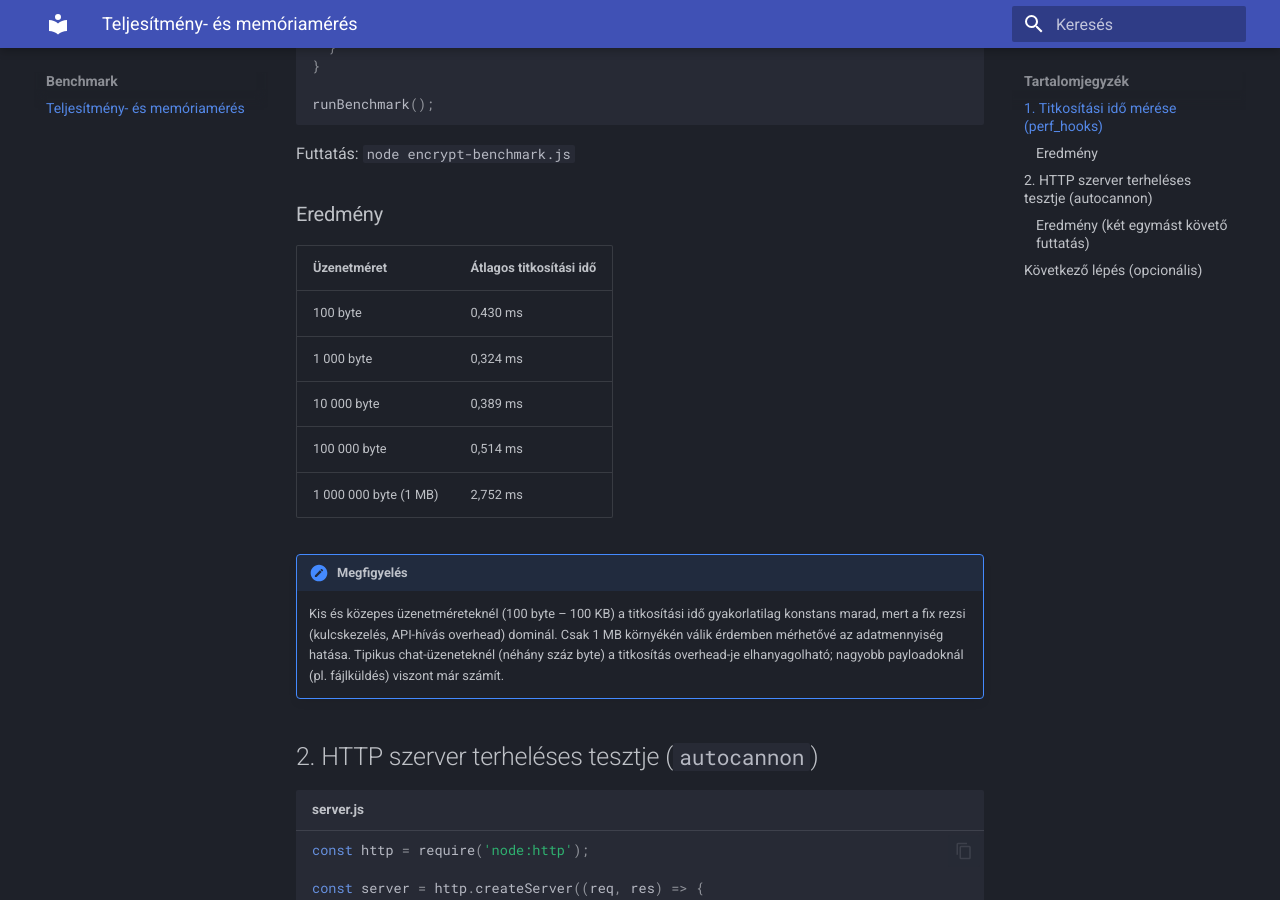
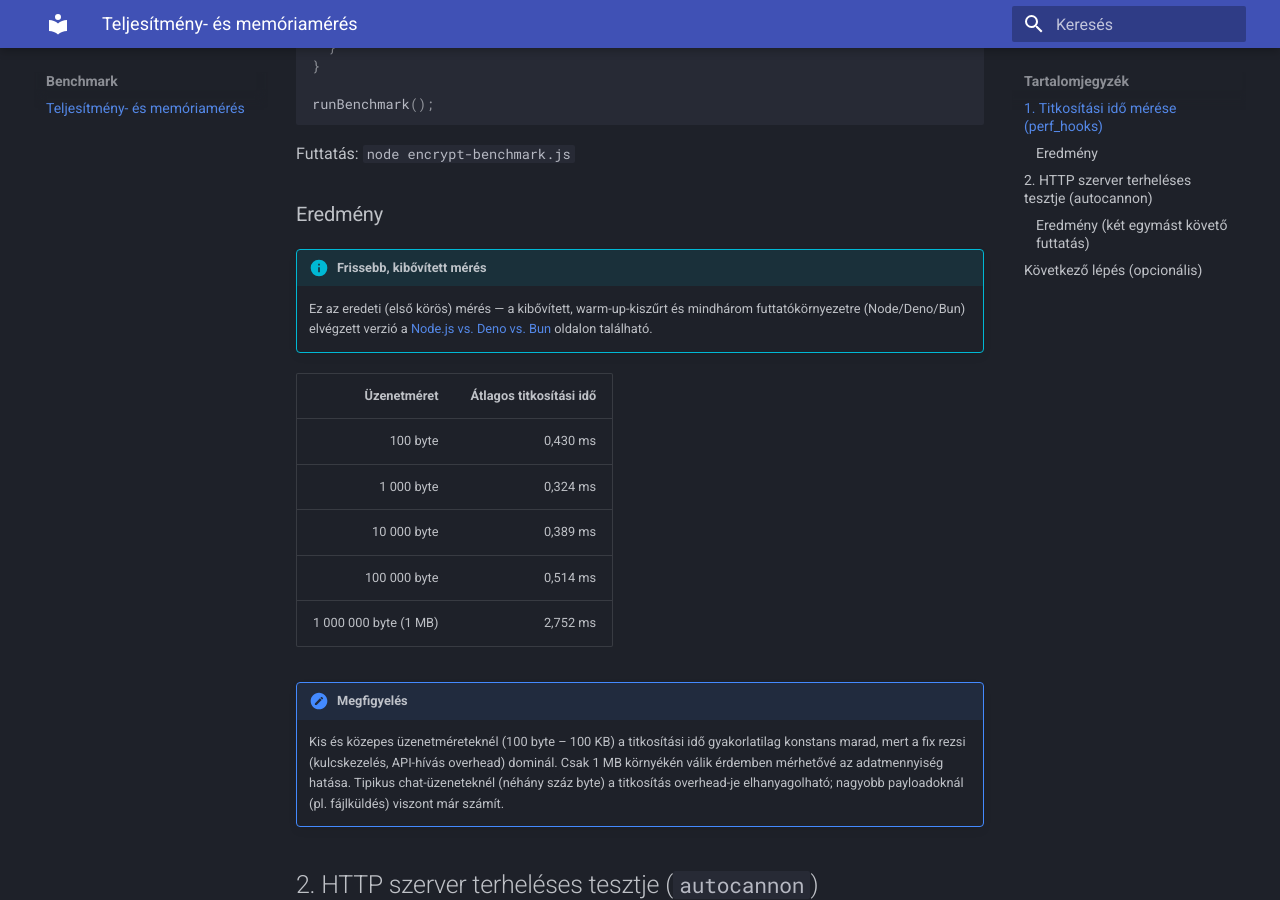
Before and after one commit to NDominikViktor/szak_gyak, an MkDocs documentation site: the page built from docs/benchmarks/perf-hooks-example.md, in a window 1280 px wide and 900 px high, scrolled down 1182 px. Built offline with MkDocs 1.6.1 and Material for MkDocs 9.7.7, drawn with Linux system fonts in a browser that asks for light colours.

Commit message:
docs: right-align numeric table columns and link to updated benchmark

```diff
--- a/docs/benchmarks/perf-hooks-example.md
+++ b/docs/benchmarks/perf-hooks-example.md
@@ -59,8 +59,14 @@ Futtatás: `node encrypt-benchmark.js`
 
 ### Eredmény
 
+!!! info "Frissebb, kibővített mérés"
+    Ez az eredeti (első körös) mérés — a kibővített, warm-up-kiszűrt és
+    mindhárom futtatókörnyezetre (Node/Deno/Bun) elvégzett verzió a
+    [Node.js vs. Deno vs. Bun](../research/node-deno-bun.md) oldalon
+    található.
+
 | Üzenetméret | Átlagos titkosítási idő |
-|---|---|
+|---:|---:|
 | 100 byte | 0,430 ms |
 | 1 000 byte | 0,324 ms |
 | 10 000 byte | 0,389 ms |
@@ -116,7 +122,7 @@ autocannon -m POST -b '{"message":"teszt üzenet"}' -c 10 -d 10 http://localhost
 ### Eredmény (két egymást követő futtatás)
 
 | Futtatás | Átlagos req/mp | Átlagos latency | p97.5 latency |
-|---|---|---|---|
+|---|---:|---:|---:|
 | 1. kör | 5 221,9 | 1,43 ms | 5 ms |
 | 2. kör | 6 787,2 | 0,95 ms | 3 ms |
 
```
